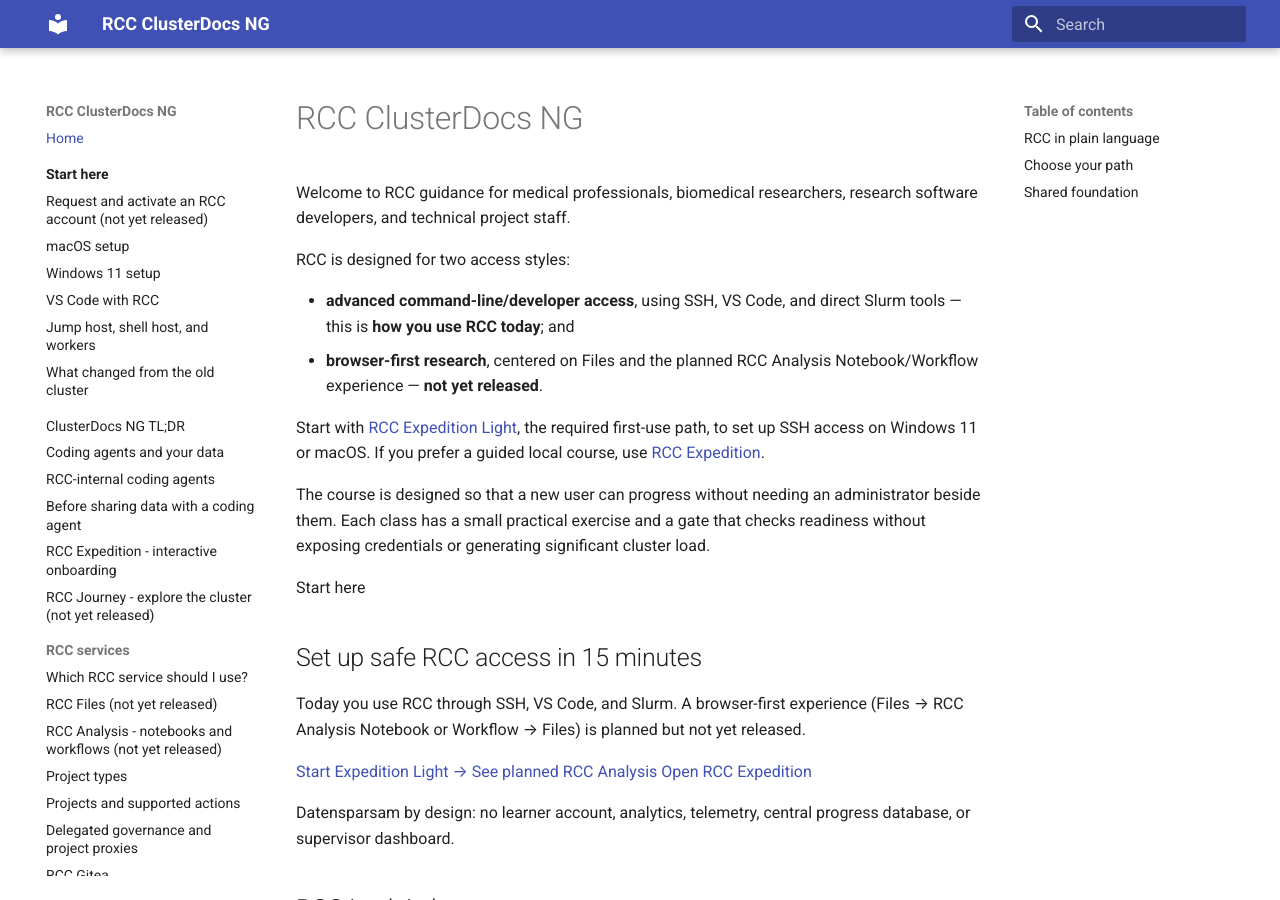
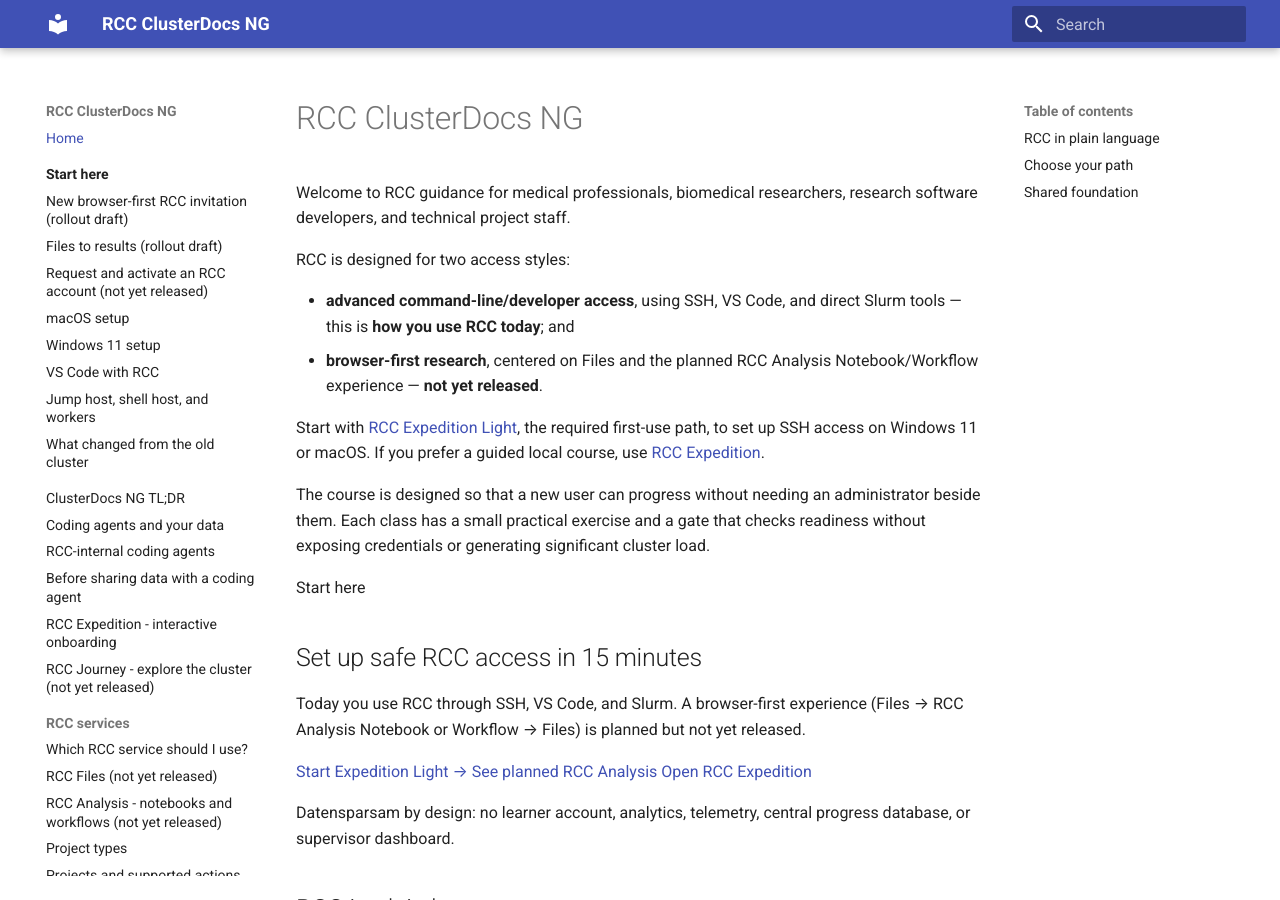
Before and after one commit to IKIM-Essen/ClusterDocs, an MkDocs documentation site: the page built from docs/index.md, in a window 1280 px wide and 900 px high. Built offline with MkDocs 1.6.1 and Material for MkDocs 9.7.7, drawn with Linux system fonts in a browser that asks for light colours.

Commit message:
docs(rollout): stage browser-first navigation on unpublished branch

```diff
--- a/mkdocs.yml
+++ b/mkdocs.yml
@@ -11,6 +11,8 @@ theme:
 nav:
   - Home: index.md
   - Start here:
+      - New browser-first RCC invitation (rollout draft): getting-started/existing-user-invitation.md
+      - Files to results (rollout draft): paths/browser-files-to-results.md
       - Request and activate an RCC account (not yet released): getting-started/account-enrollment.md
       - Expedition Light - first 15 minutes: getting-started/index.md
       - macOS setup: getting-started/macos.md
@@ -90,6 +92,8 @@ nav:
       - RCC connection name: connecting/stable-endpoints.md
       - Safe everyday practice: security/safe-use.md
       - Biomedical data admission: security/rcc-biomedical-data-admission.md
+  - Maintainers:
+      - Browser-first staged cutover checklist: maintainers/browser-first-rollout-checklist.md
   - Resources:
       - Who we are: team.md
       - Getting help and RCC Guardians: support/guardians-and-ai-assistant.md
```
